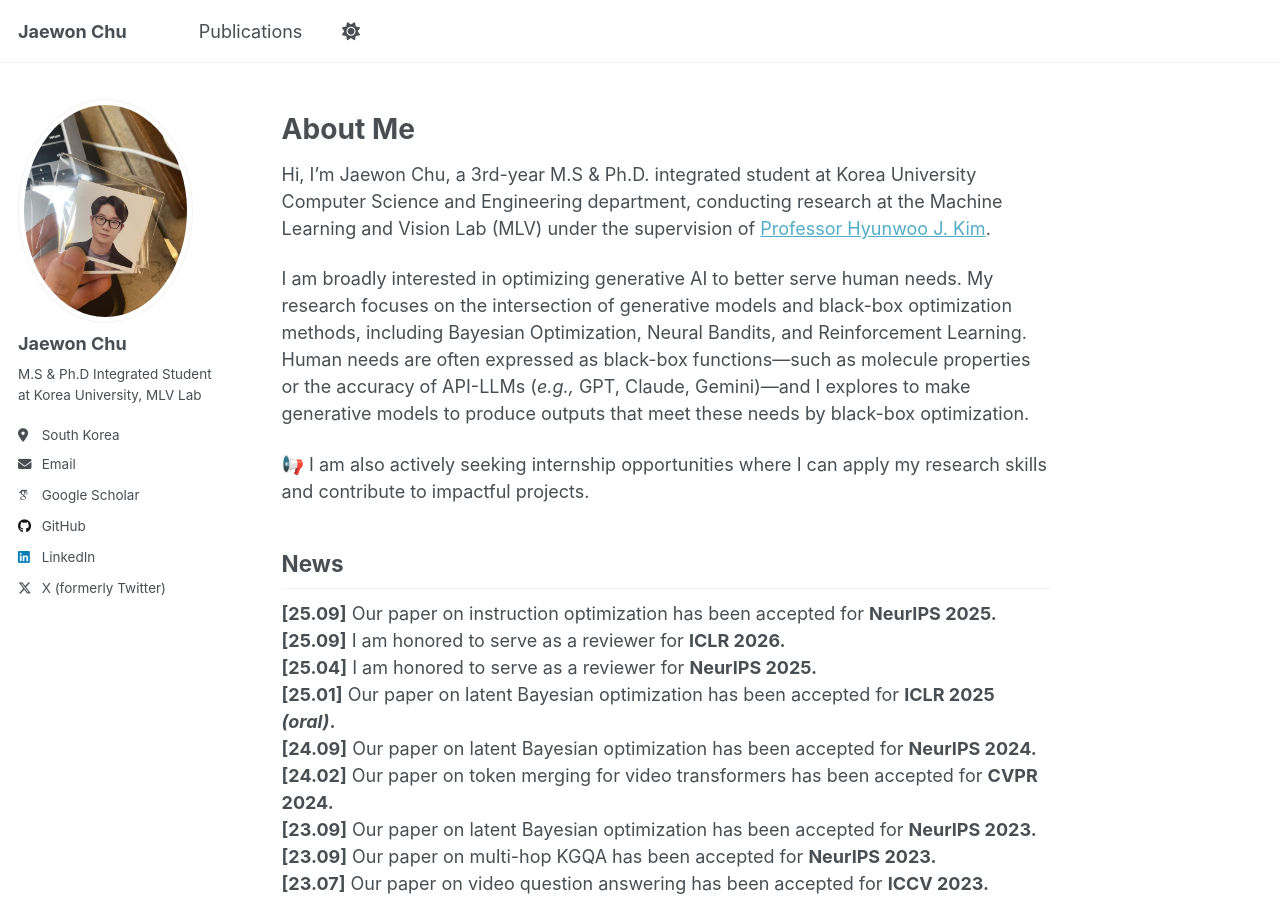
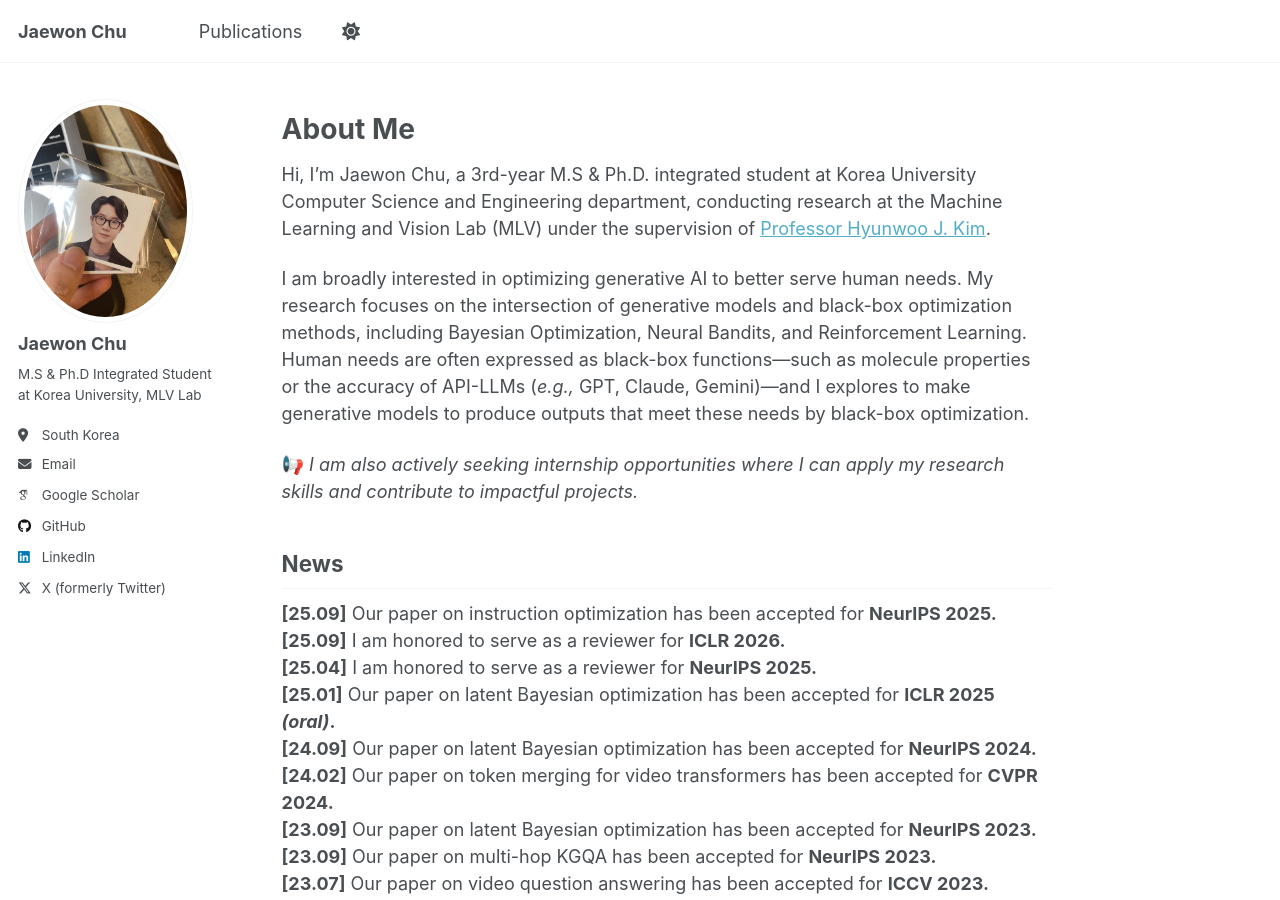
Before and after one commit to jaewonchu/jaewonchu.github.io, a Jekyll site: the page built from _pages/about.md, in a window 1280 px wide and 900 px high. Built offline with Jekyll 4.4.1, drawn with Linux system fonts in a browser that asks for light colours; some web fonts are replaced; a script that is not in the unit is left out.

Commit message:
Modification

```diff
--- a/_pages/about.md
+++ b/_pages/about.md
@@ -12,7 +12,7 @@ Hi, I’m Jaewon Chu, a 3rd-year M.S & Ph.D. integrated student at Korea Univers
 
 I am broadly interested in optimizing generative AI to better serve human needs. My research focuses on the intersection of generative models and black-box optimization methods, including Bayesian Optimization, Neural Bandits, and Reinforcement Learning. Human needs are often expressed as black-box functions—such as molecule properties or the accuracy of API-LLMs (*e.g.,* GPT, Claude, Gemini)—and I explores to make generative models to produce outputs that meet these needs by black-box optimization.
 
-📢 I am also actively seeking internship opportunities where I can apply my research skills and contribute to impactful projects.
+📢 _I am also actively seeking internship opportunities where I can apply my research skills and contribute to impactful projects._
 
 News
 ------
```
